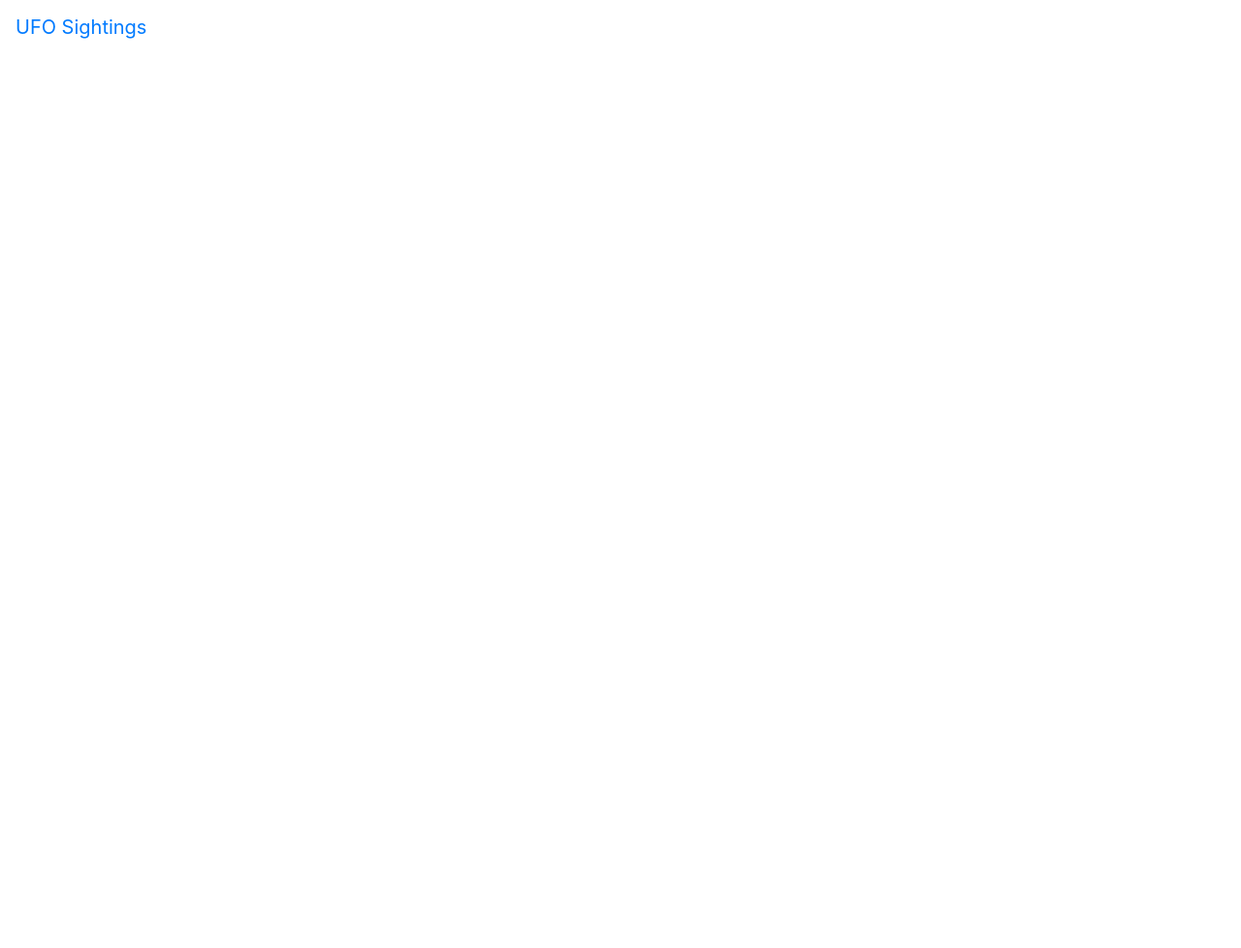
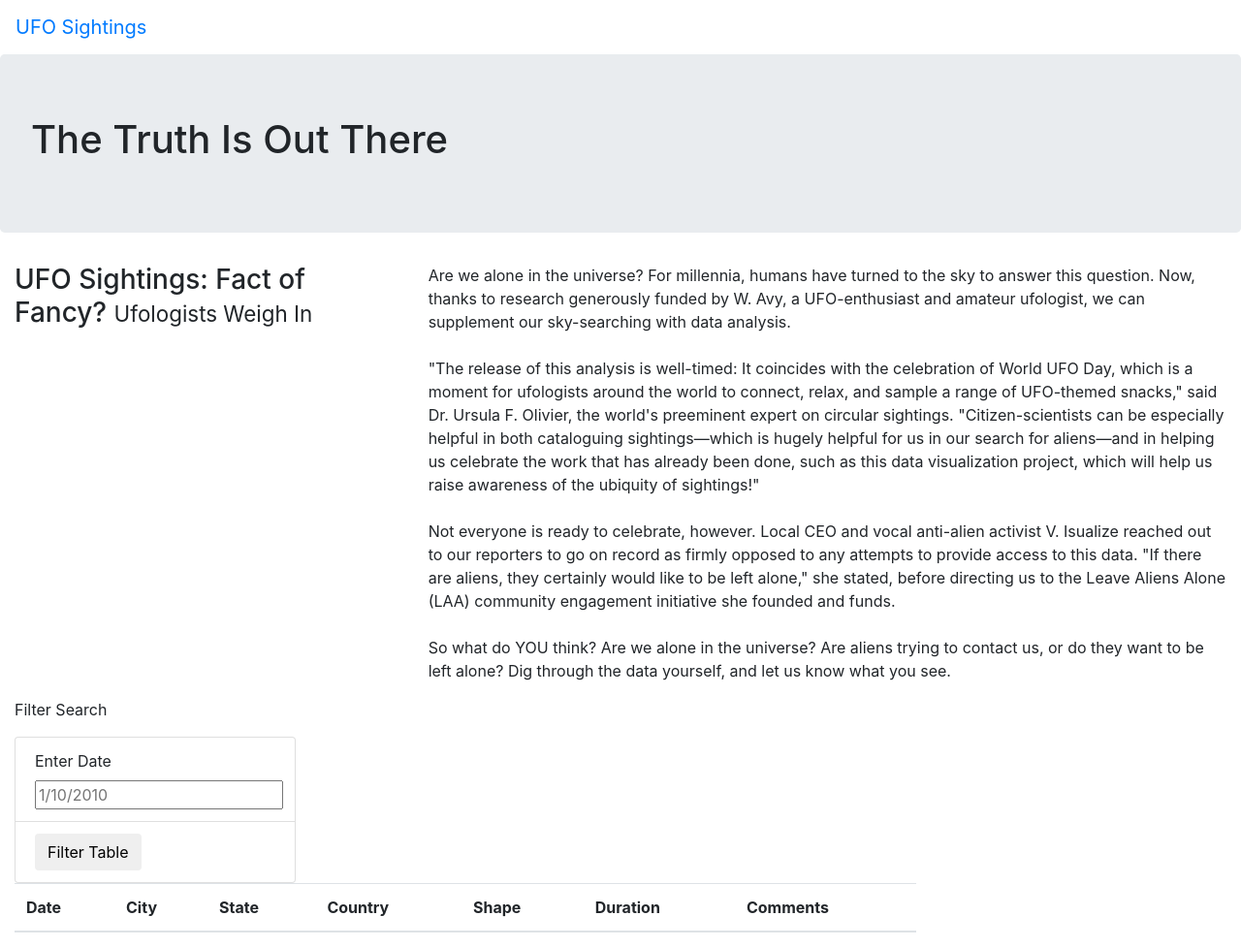
Before and after one commit to cjcheng22/UFOs, a plain HTML site: page static/index.html in a window 1280 px wide. Shown: the whole page at 97% size. Before the commit the page ends 800 px from the top, so only its background shows below. Drawn offline with nearby package versions, Linux system fonts and the light colour scheme; files that its build step writes are made by us from their sources.

Commit message:
After Module 11.6.1

```diff
--- a/static/index.html
+++ b/static/index.html
@@ -20,6 +20,67 @@
     <nav class="navbar navbar-expand-lg">
       <a class="navbar-brand" href="index.html">UFO Sightings</a>
     </nav>
+    <!--Add the Jumbtron-->
+    <div class="jumbotron">
+      <h1>The Truth Is Out There</h1>
+    </div>
+    <!--Add the Article Title and Paragraph-->
+    <div class="container-fluid">
+      <div class="row">
+        <div class="col-md-4">
+          <h3>UFO Sightings: Fact of Fancy? <small>Ufologists Weigh In</small></h3>
+        </div>
+        <div class="col-md-8">
+          <p>
+            Are we alone in the universe? For millennia, humans have turned to the sky to answer this question. Now, thanks to research generously funded by W. Avy, a UFO-enthusiast and amateur ufologist, we can supplement our sky-searching with data analysis.<br><br>"The release of this analysis is well-timed: It coincides with the celebration of World UFO Day, which is a moment for ufologists around the world to connect, relax, and sample a range of UFO-themed snacks," said Dr. Ursula F. Olivier, the world's preeminent expert on circular sightings. "Citizen-scientists can be especially helpful in both cataloguing sightings—which is hugely helpful for us in our search for aliens—and in helping us celebrate the work that has already been done, such as this data visualization project, which will help us raise awareness of the ubiquity of sightings!"<br><br>Not everyone is ready to celebrate, however. Local CEO and vocal anti-alien activist V. Isualize reached out to our reporters to go on record as firmly opposed to any attempts to provide access to this data. "If there are aliens, they certainly would like to be left alone," she stated, before directing us to the Leave Aliens Alone (LAA) community engagement initiative she founded and funds.<br><br>So what do YOU think? Are we alone in the universe? Are aliens trying to contact us, or do they want to be left alone? Dig through the data yourself, and let us know what you see.
+
+
+          </p>
+        </div>
+      </div>
+    </div>
+    <!--Create the Table Filter-->
+    <div class="container-fluid">
+      <div class="row">
+        <div class="col-md-3">
+          <form>
+            <p>Filter Search</p>
+            <ul class="list-group">
+              <li class="list-group-item">
+                <label for="date">Enter Date</label>
+                <input type="text" placeholder="1/10/2010" id="datetime" />
+              </li>
+              <li class="list-group-item">
+                <button id="filter-btn" type="button" class="btn btn-default">Filter Table</button>
+
+
+              </li>
+            </ul>
+          </form>
+
+        </div>
+        <div class="col-md-9">
+
+        </div>
+      </div>
+    </div>
+    <!--Prep the Table for Data-->
+    <div class="col-md-9">
+      <table class="table table-striped">
+        <thead>
+          <tr>
+            <th>Date</th>
+            <th>City</th>
+            <th>State</th>
+            <th>Country</th>
+            <th>Shape</th>
+            <th>Duration</th>
+            <th>Comments</th>
+          </tr>
+        </thead>
+        <tbody></tbody>
+      </table>
+    </div>
 
   </div>
 </body>
```
